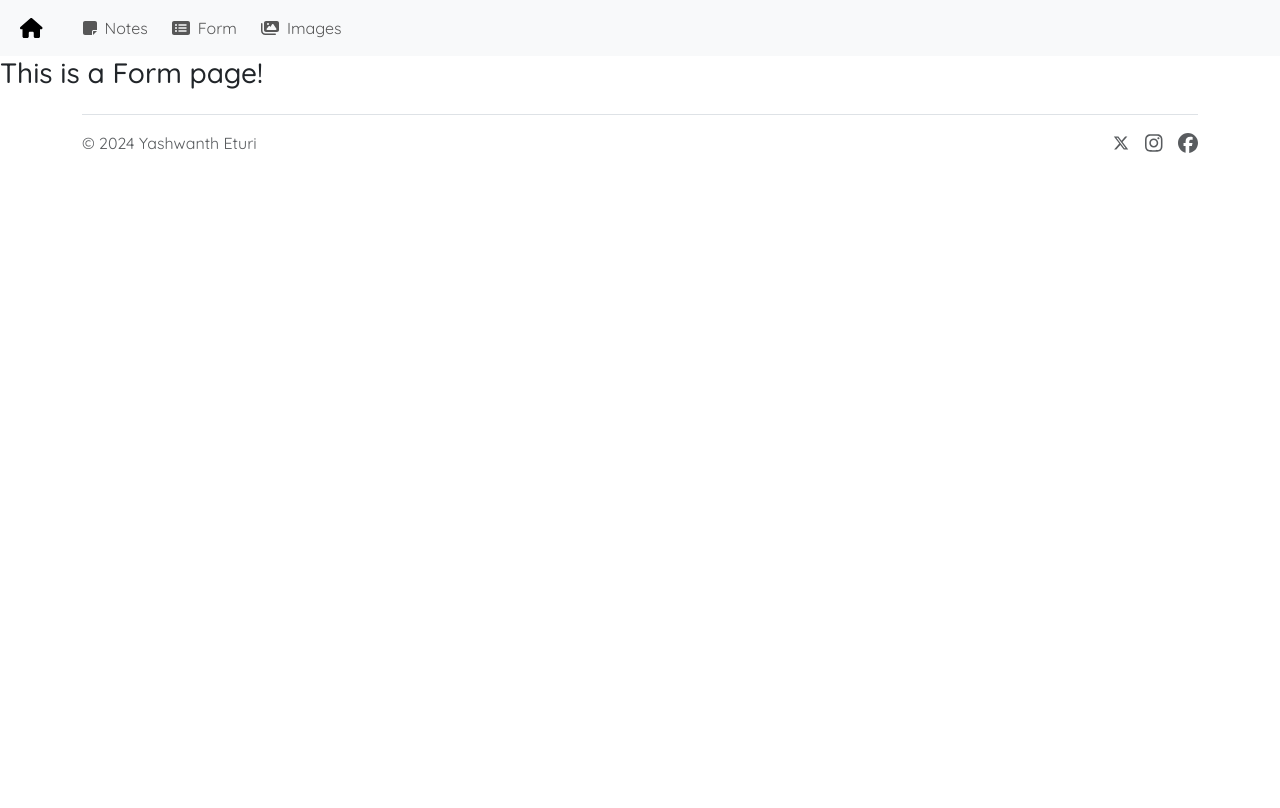
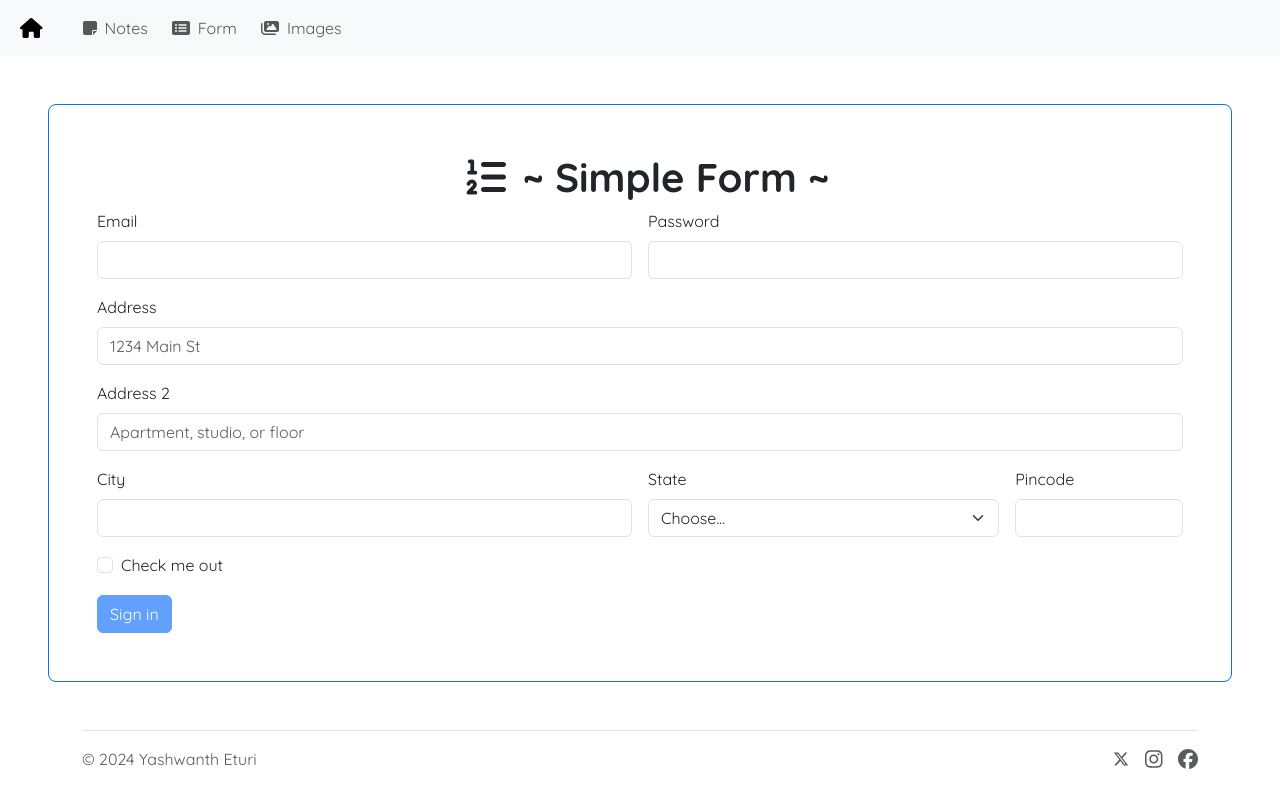
Before and after one commit to iyash1/simple-routing, a Next.js app: page /form in a window 1280 px wide. Shown: the top 808 px of the page. Built offline with nearby package versions, Linux system fonts and the light colour scheme.

Commit message:
UPDATED: FOrm page, Loader component & icons

```diff
--- a/app/config.js
+++ b/app/config.js
@@ -8,3 +8,42 @@ export const IMAGE3 =
 export const API = {
   getPosts: "https://jsonplaceholder.typicode.com/posts",
 };
+
+export const states = [
+  "Andhra Pradesh",
+  "Arunachal Pradesh",
+  "Assam",
+  "Bihar",
+  "Chhattisgarh",
+  "Goa",
+  "Gujarat",
+  "Haryana",
+  "Himachal Pradesh",
+  "Jammu and Kashmir",
+  "Jharkhand",
+  "Karnataka",
+  "Kerala",
+  "Madhya Pradesh",
+  "Maharashtra",
+  "Manipur",
+  "Meghalaya",
+  "Mizoram",
+  "Nagaland",
+  "Odisha",
+  "Punjab",
+  "Rajasthan",
+  "Sikkim",
+  "Tamil Nadu",
+  "Telangana",
+  "Tripura",
+  "Uttarakhand",
+  "Uttar Pradesh",
+  "West Bengal",
+  "Andaman and Nicobar Islands",
+  "Chandigarh",
+  "Dadra and Nagar Haveli",
+  "Daman and Diu",
+  "Delhi",
+  "Lakshadweep",
+  "Puducherry",
+];
--- a/app/form/page.js
+++ b/app/form/page.js
@@ -1,9 +1,166 @@
+"use client"
+import { useState } from "react";
+import { states } from "../config";
+import { FontAwesomeIcon } from "@fortawesome/react-fontawesome";
+import { faListOl } from "@fortawesome/free-solid-svg-icons";
+
 const Form = () => {
-    return(
-        <div>
-            <h3>This is a Form page!</h3>
+  const [formData, setFormData] = useState({
+    email: "",
+    address1: "",
+    address2: "",
+    city: "",
+    state: "",
+    zip: "",
+    checked: false,
+  });
+
+  const handleChange = (e) => {
+    const { name, value, type, checked } = e.target;
+    setFormData((prevState) => ({
+      ...prevState,
+      [name]: type === "checkbox" ? checked : value,
+    }));
+  };
+
+  const handleSubmit = (e) => {
+    e.preventDefault();
+    alert(formData);
+  };
+
+  return (
+    <div className="border border-primary rounded-3 p-5 m-5">
+      <h3 className="fs-1 fw-bold text-center">
+        <FontAwesomeIcon icon={faListOl} className="mx-3" />
+        ~ Simple Form ~
+      </h3>
+      <form className="row g-3" onSubmit={handleSubmit}>
+        <div className="col-md-6">
+          <label htmlFor="inputEmail4" className="form-label">
+            Email
+          </label>
+          <input
+            type="email"
+            className="form-control"
+            id="inputEmail4"
+            name="email"
+            value={formData.email}
+            onChange={handleChange}
+          />
         </div>
-    )
-}
+        <div className="col-md-6">
+          <label htmlFor="inputPassword4" className="form-label">
+            Password
+          </label>
+          <input
+            type="password"
+            className="form-control"
+            id="inputPassword4"
+            name="password"
+            value={formData.password}
+            onChange={handleChange}
+          />
+        </div>
+        <div className="col-12">
+          <label htmlFor="inputAddress" className="form-label">
+            Address
+          </label>
+          <input
+            type="text"
+            className="form-control"
+            id="inputAddress"
+            name="address1"
+            placeholder="1234 Main St"
+            value={formData.address1}
+            onChange={handleChange}
+          />
+        </div>
+        <div className="col-12">
+          <label htmlFor="inputAddress2" className="form-label">
+            Address 2
+          </label>
+          <input
+            type="text"
+            className="form-control"
+            id="inputAddress2"
+            name="address2"
+            placeholder="Apartment, studio, or floor"
+            value={formData.address2}
+            onChange={handleChange}
+          />
+        </div>
+        <div className="col-md-6">
+          <label htmlFor="inputCity" className="form-label">
+            City
+          </label>
+          <input
+            type="text"
+            className="form-control"
+            id="inputCity"
+            name="city"
+            value={formData.city}
+            onChange={handleChange}
+          />
+        </div>
+        <div className="col-md-4">
+          <label htmlFor="inputState" className="form-label">
+            State
+          </label>
+          <select
+            id="inputState"
+            className="form-select"
+            name="state"
+            value={formData.state}
+            onChange={handleChange}
+          >
+            <option value="">Choose...</option>
+            {states.map((state) => (
+              <option key={state} value={state}>
+                {state}
+              </option>
+            ))}
+          </select>
+        </div>
+        <div className="col-md-2">
+          <label htmlFor="inputZip" className="form-label">
+            Pincode
+          </label>
+          <input
+            type="text"
+            className="form-control"
+            id="inputZip"
+            name="zip"
+            value={formData.zip}
+            onChange={handleChange}
+          />
+        </div>
+        <div className="col-12">
+          <div className="form-check">
+            <input
+              className="form-check-input"
+              type="checkbox"
+              id="gridCheck"
+              name="checked"
+              checked={formData.checked}
+              onChange={handleChange}
+            />
+            <label className="form-check-label" htmlFor="gridCheck">
+              Check me out
+            </label>
+          </div>
+        </div>
+        <div className="col-12">
+          <button
+            type="submit"
+            className="btn btn-primary"
+            disabled={!formData.checked}
+          >
+            Sign in
+          </button>
+        </div>
+      </form>
+    </div>
+  );
+};
 
 export default Form;
--- a/app/images/page.js
+++ b/app/images/page.js
@@ -7,8 +7,9 @@ import {
 const Images = () => {
     return (
       <div className="d-flex flex-column">
-        <h3 className="align-self-center mt-3">
-          <FontAwesomeIcon icon={faPanorama} className="mx-3"/>Image Slideshow
+        <h3 className="fs-1 fw-bold text-center m-3">
+          ~ Image <FontAwesomeIcon icon={faPanorama} className="mx-3" />
+          Slideshow ~
         </h3>
         <Slideshow />
       </div>
```
Also changed, not shown: app/components/Loader.jsx (added, +11 -0 lines), app/notes/page.js (+8 -5 lines).
